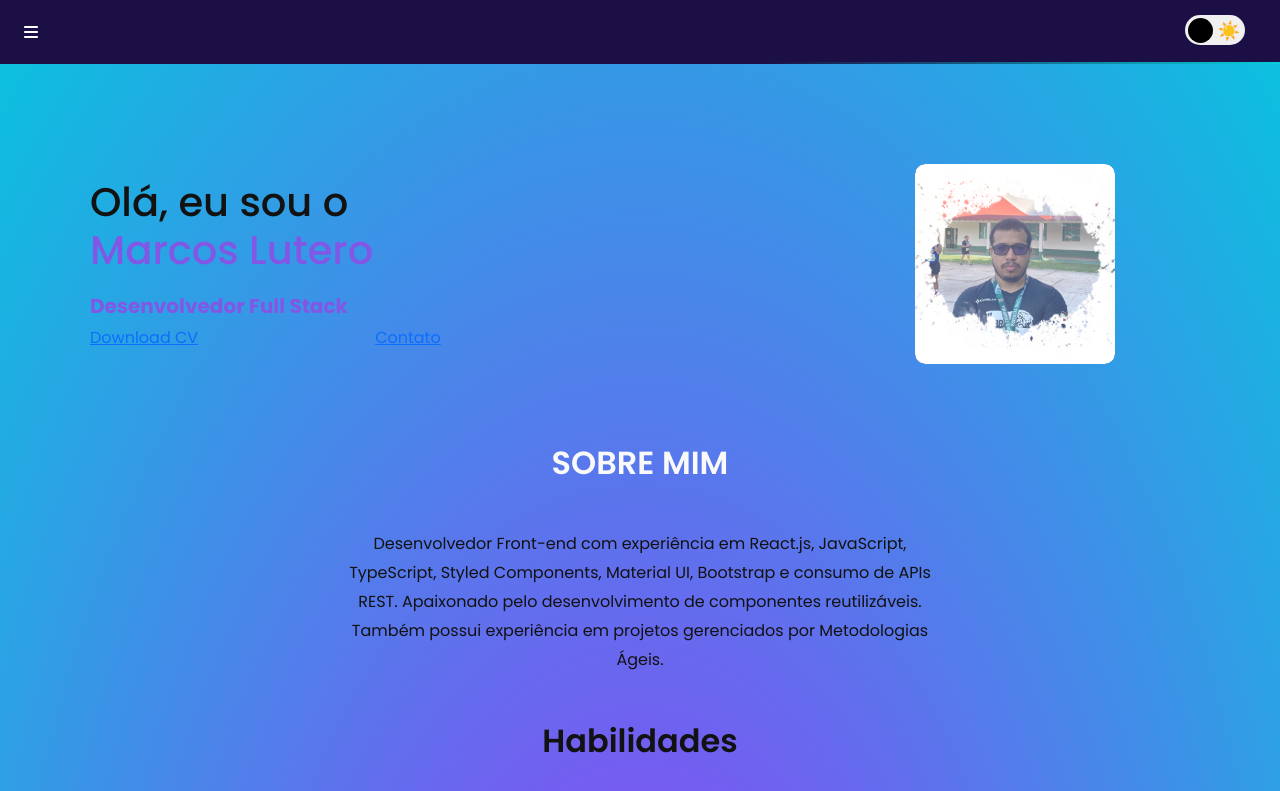
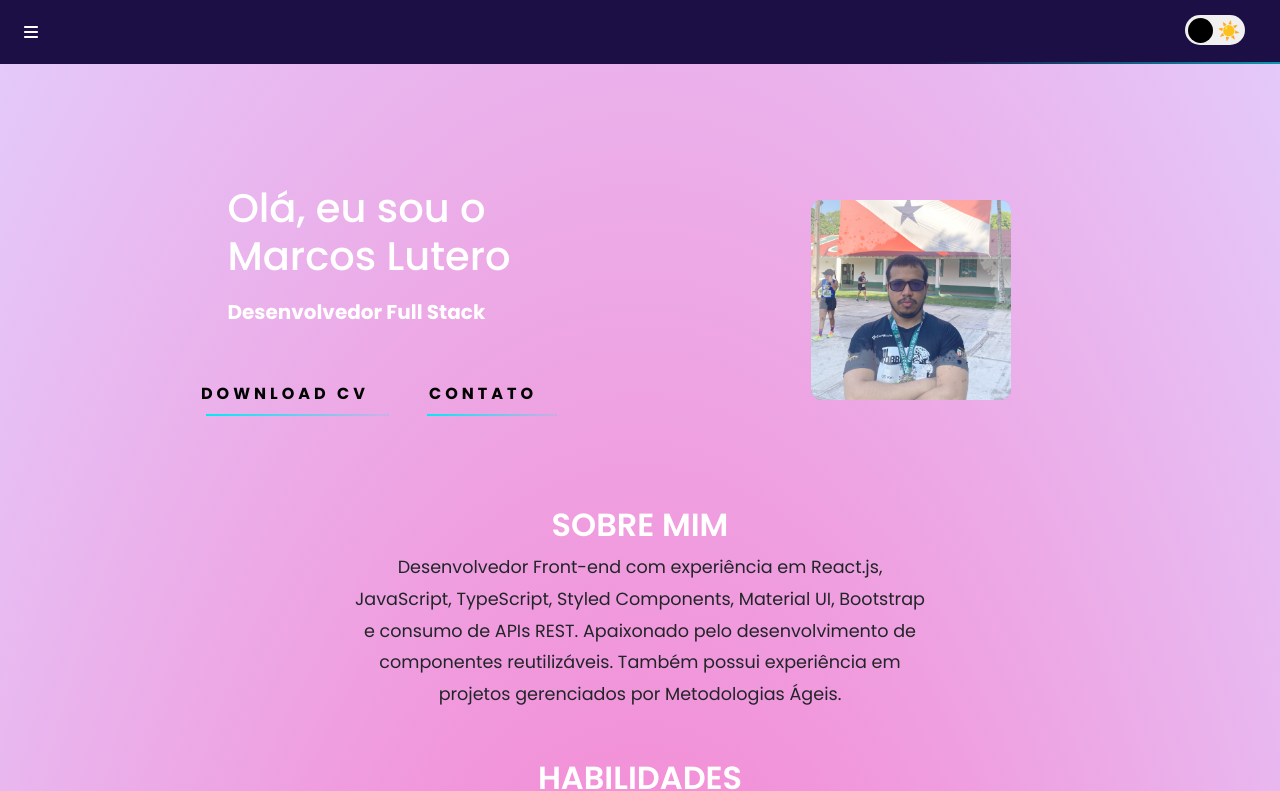
Before and after one commit to MarcosLutero/myPortifoio, a React (Create React App) app: page / in a window 1280 px wide. Shown: the top 791 px of the page. Built offline with nearby package versions, Linux system fonts and the light colour scheme.

Commit message:
aterações feitas para organizar melhor o layout

```diff
--- a/src/components/Corpo/Corpo.css
+++ b/src/components/Corpo/Corpo.css
@@ -1,11 +1,27 @@
 .corpo.light-mode {
-  background: radial-gradient(ellipse at bottom, #993AF7 0%, #0CC0DF 100%);
-  color: #121212;
+  background: radial-gradient(ellipse at bottom, #FA75C6 0%, #E4C9FA 100%);
   height: 100%;
 }
 
+/* Defina a cor branca para os títulos no modo claro */
+.corpo.light-mode h1,
+.corpo.light-mode h2,
+.corpo.light-mode h3,
+.corpo.light-mode h4,
+.corpo.light-mode h5 {
+  color: #fff;
+}
+
 .corpo.dark-mode {
-  background: radial-gradient(ellipse at bottom, #0A0E59 0%, #010326 100%);
-  color: white;
+  background: radial-gradient(ellipse at bottom, #C275FA 0%, #1C0F45 100%);
   height: 100%;
 }
+
+/* Defina a cor #1C0F45 para os títulos no modo escuro */
+.corpo.dark-mode h1,
+.corpo.dark-mode h2,
+.corpo.dark-mode h3,
+.corpo.dark-mode h4,
+.corpo.dark-mode h5 {
+  color: #1C0F45;
+}
--- a/src/components/Corpo/Corpo.js
+++ b/src/components/Corpo/Corpo.js
@@ -1,15 +1,19 @@
-import React from "react";
+import React, { useRef } from "react";
 import Projects from "../projects/Projects";
 import About from "../about/About";
 import Contact from "../contact/Contact";
-import "./Corpo.css"; // Certifique-se de que o CSS está sendo importado corretamente
+import "./Corpo.css";
 
 export default function Corpo({ darkMode }) {
+  const contactRef = useRef(null);
+
   return (
     <div className={`corpo ${darkMode ? "dark-mode" : "light-mode"}`}>
-        <About />
-        <Projects />
+      <About contactRef={contactRef} />
+      <Projects />
+      <div ref={contactRef}>
         <Contact />
       </div>
+    </div>
   );
 }
--- a/src/components/about/About.js
+++ b/src/components/about/About.js
@@ -5,7 +5,7 @@ import fotoLutero from "../imagens/fotoLutero.jpeg";
 import { FontAwesomeIcon } from "@fortawesome/react-fontawesome";
 import { faCss3, faFigma, faHtml5, faJs, faReact, faSass } from "@fortawesome/free-brands-svg-icons";
 
-export default function About() {
+export default function About({ contactRef }) {
   const [typingFinished, setTypingFinished] = useState(false);
 
   useEffect(() => {
@@ -14,6 +14,10 @@ export default function About() {
     }, 4500); // O tempo aqui deve corresponder ao tempo total da animação
     return () => clearTimeout(timer);
   }, []);
+
+  const scrollToContact = () => {
+    contactRef.current.scrollIntoView({ behavior: "smooth" });
+  };
   return (
     <div className="container">
       <div className="row linha1">
@@ -24,14 +28,14 @@ export default function About() {
             <h5 className="frase">Desenvolvedor Full Stack</h5>
           </div>
           <div className="botao_container">
-            <a href="#" onClick={e => e.preventDefault()}>
+          <a href="../documents/CurriculumLutero.pdf" download="Curriulum Lutero.pdf" className="neon-bt">
               <span />
               <span />
               <span />
               <span />
               Download CV
             </a>
-            <a href="#" onClick={e => e.preventDefault()}>
+            <a href="#contato" className="neon-bt" onClick={(e) => { e.preventDefault(); scrollToContact(); }}>
               <span />
               <span />
               <span />
@@ -40,7 +44,7 @@ export default function About() {
             </a>
           </div>
         </div>
-        <div className="col " />
+
         <div className="col coluna_2">
           <div className=" container_img">
             <img src={fotoLutero} alt="foto1" className="foto1" />
--- a/src/components/about/index.css
+++ b/src/components/about/index.css
@@ -1,10 +1,12 @@
 .container {
-  padding: 20px;
+  padding: 40px;
 }
 
-.row {
+
+.coluna_1 {
   display: flex;
-  justify-content: space-between;
+  flex-direction: column;
+  justify-content: center;
   align-items: center;
 }
 
@@ -14,6 +16,7 @@
 }
 
 .titulo {
+  color: #1c0f45;
   margin: 0;
   font-size: 2.5rem;
   overflow: hidden;
@@ -69,6 +72,8 @@
   }
 }
 
+
+
 .coluna_2 {
   display: flex;
   flex-direction: column;
@@ -79,7 +84,7 @@
 .botao_container {
   flex: 1;
   display: flex; /* Garantir que os botões fiquem em linha */
-  justify-content: space-between; /* Controlar o espaço entre eles */
+  justify-content: flex-start; /* Controlar o espaço entre eles */
   gap: 20px; /* Espaçamento entre os botões */
 }
 .neon-bt {
@@ -229,7 +234,7 @@ button:active {
   top: 0;
   left: 0;
   mix-blend-mode: screen;
-  opacity: 1;
+  opacity: 0.4;
   z-index: 2;
 }
 
@@ -250,17 +255,17 @@ button:active {
   display: flex;
   flex-direction: column;
   align-items: center;
-  gap: 2.5rem;
 }
 
 .titulo_sobre_mim {
+  margin-top: 10px;
   text-transform: uppercase;
+  color: #1c0f45;
   font-size: 2em;
-  color: #f9f9f9;
   font-weight: 600;
 }
 .sobre_mim_frase {
-  font-size: 1em;
+  font-size: 1.1em;
   text-align: center;
   width: 55%;
   line-height: 180%;
@@ -268,11 +273,13 @@ button:active {
 
 .titulo_habilidades {
   margin: 1em;
+  text-transform: uppercase;
   font-size: 2em;
   font-weight: 600;
 }
 
 .skills-container {
+  justify-content: center;
   display: flex;
   flex-wrap: wrap;
   align-items: center;
--- a/src/components/contact/Contact.js
+++ b/src/components/contact/Contact.js
@@ -6,7 +6,7 @@ import { faInstagram } from "@fortawesome/free-brands-svg-icons/faInstagram";
 
 export default function Contact() {
   return (
-    <>
+    <div className="contato">
       <div className="text-center">
         <h1>Contatos</h1>
       </div>
@@ -27,6 +27,6 @@ export default function Contact() {
           </div>
         </a>
       </div>
-    </>
+    </div>
   );
 }
```
Also changed, not shown: 1 other file (tests, documents, lock files or other folders).
